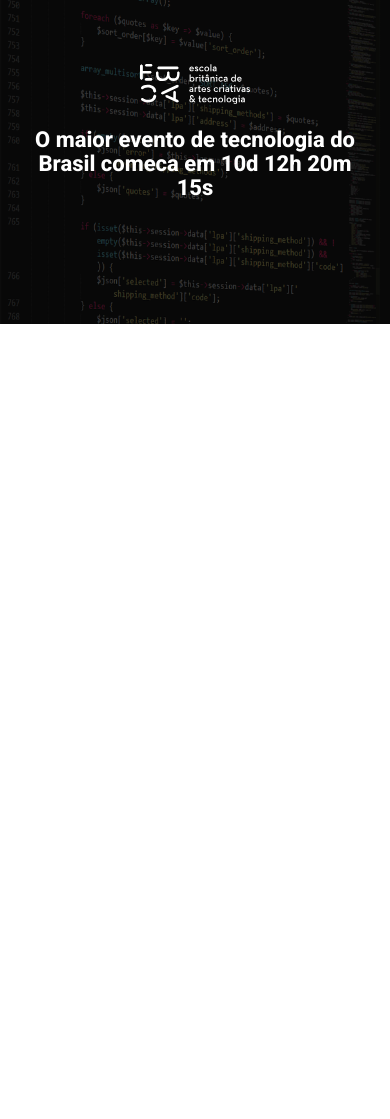
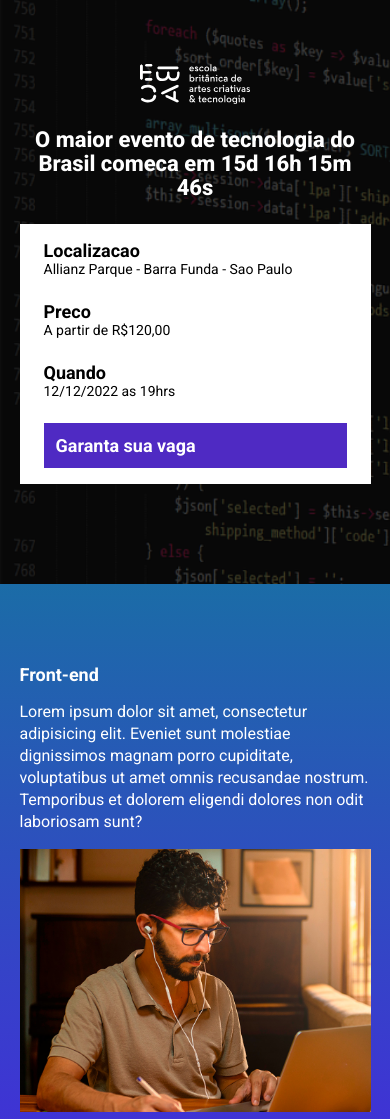
Before and after one commit to gabrielblp/ebac_tech_talks, a website built with Parcel: page src/index.html in a window 390 px wide. Shown: the top 1119 px of the page. Before the commit the page ends 844 px from the top, so only its background shows below. Built offline with nearby package versions, Linux system fonts and the light colour scheme.

Commit message:
criando a contagem regressiva

```diff
--- a/package.json
+++ b/package.json
@@ -3,6 +3,7 @@
   "version": "1.0.0",
   "scripts": {
     "dev": "parcel src/index.html src/styles/main.scss src/scripts/main.js",
+    "build": "parcel build src/index.html",
     "test": "echo \"Error: no test specified\" && exit 1"
   },
   "keywords": [],
--- a/src/index.html
+++ b/src/index.html
@@ -8,17 +8,84 @@
     <link rel="preconnect" href="https://fonts.gstatic.com" crossorigin>
     <link href="https://fonts.googleapis.com/css2?family=Lobster&family=Roboto:ital,wght@0,100..900;1,100..900&display=swap" rel="stylesheet">
     <link rel="stylesheet" href="styles/main.scss">
+    <link rel="stylesheet" href="https://unpkg.com/aos@next/dist/aos.css" />
 </head>
 <body>
     <header class="hero">
         <div class="container">
             <img class="hero__logo" src="./images/ebac_logo.svg" alt="EBAC">
             <p class="hero__text">
-                O maior evento de tecnologia do Brasil comeca em 10d 12h 20m 15s
+                O maior evento de tecnologia do Brasil comeca em <span id="contador"></span>
             </p>
+            <div class="infos-bar">
+                <ul class="infos-bar__infos">
+                    <li class="infos-bar__infos__item">
+                        <b>Localizacao</b>
+                        Allianz Parque - Barra Funda - Sao Paulo
+                    </li>
+                    <li class="infos-bar__infos__item">
+                        <b>Preco</b>
+                        A partir de R$120,00
+                    </li>
+                    <li class="infos-bar__infos__item">
+                        <b>Quando</b>
+                        12/12/2022 as 19hrs
+                    </li>
+                </ul>
+                <a class="button button--primary" href="#">Garanta sua vaga</a>
+            </div>
         </div>
     </header>
 
-    <script src="scripts/main.js"></script>
+    <section class="event event--front-end">
+        <div class="container" data-aos="fade-right">
+            <div class="event__details">
+                <h2 class="event__details__title">Front-end</h2>
+                <p class="event__details__description">
+                    Lorem ipsum dolor sit amet, consectetur adipisicing elit. Eveniet sunt molestiae dignissimos magnam porro cupiditate, voluptatibus ut amet omnis recusandae nostrum. Temporibus et dolorem eligendi dolores non odit laboriosam sunt?
+                </p>
+            </div>
+            <img class="event__image" src="./images/frontend.png" alt="Front-end">
+        </div>
+    </section>
+
+    <section class="event event--ui-ux event--image-left">
+        <div class="container"  data-aos="fade-left">
+            <div class="event__details">
+                <h2 class="event__details__title">UI/UX</h2>
+                <p class="event__details__description">
+                    Lorem ipsum dolor sit amet, consectetur adipisicing elit. Eveniet sunt molestiae dignissimos magnam porro cupiditate, voluptatibus ut amet omnis recusandae nostrum. Temporibus et dolorem eligendi dolores non odit laboriosam sunt?
+                </p>
+            </div>
+            <img class="event__image" src="./images/frontend.png" alt="Front-end">
+        </div>
+    </section>
+
+    <section class="event event--data-science">
+        <div class="container" data-aos="fade-right">
+            <div class="event__details">
+                <h2 class="event__details__title">DATA SCIENCE</h2>
+                <p class="event__details__description">
+                    Lorem ipsum dolor sit amet, consectetur adipisicing elit. Eveniet sunt molestiae dignissimos magnam porro cupiditate, voluptatibus ut amet omnis recusandae nostrum. Temporibus et dolorem eligendi dolores non odit laboriosam sunt?
+                </p>
+            </div>
+            <img class="event__image" src="./images/frontend.png" alt="Front-end">
+        </div>
+    </section>
+
+    <section class="event event--back-end event--image-left">
+        <div class="container" data-aos="fade-left">
+            <div class="event__details">
+                <h2 class="event__details__title">back-end</h2>
+                <p class="event__details__description">
+                    Lorem ipsum dolor sit amet, consectetur adipisicing elit. Eveniet sunt molestiae dignissimos magnam porro cupiditate, voluptatibus ut amet omnis recusandae nostrum. Temporibus et dolorem eligendi dolores non odit laboriosam sunt?
+                </p>
+            </div>
+            <img class="event__image" src="./images/frontend.png" alt="Front-end">
+        </div>
+    </section>
+
+    <script src="https://unpkg.com/aos@next/dist/aos.js"></script>
+    <script src="./scripts/main.js" defer></script>
 </body>
 </html>
--- a/src/scripts/main.js
+++ b/src/scripts/main.js
@@ -1 +1,32 @@
-console.log("ola mundo")
+AOS.init();
+
+const dataDoEvento = new Date("Dec 12, 2025 19:00:00");
+const timeStampDoEvento = dataDoEvento.getTime();
+
+ const contaAsHoras = setInterval(function(){
+    const agora = new Date();
+    const timeStampAtual = agora.getTime();
+
+    const distanciaAteOEvento = timeStampDoEvento - timeStampAtual;
+
+    const diasEmMs = 1000 * 60 * 60 * 24;
+    const horaEmMs = 1000 * 60 * 60;
+    const minutoEmMs = 1000 * 60;
+
+    const diasAteOEvento = Math.floor(distanciaAteOEvento / diasEmMs);
+    const horasAteOEvento = Math.floor((distanciaAteOEvento % diasEmMs) / horaEmMs);
+    const minutosAteOEvento = Math.floor((distanciaAteOEvento % horaEmMs) / minutoEmMs);
+    const segundosAteOEvento = Math.floor((distanciaAteOEvento % minutoEmMs) / 1000);
+
+    console.log(diasAteOEvento);
+    console.log(horasAteOEvento);
+    console.log(minutosAteOEvento);
+    console.log(segundosAteOEvento);
+
+    document.getElementById('contador').innerHTML = `${diasAteOEvento}d ${horasAteOEvento}h ${minutosAteOEvento}m ${segundosAteOEvento}s`
+
+    if(distanciaAteOEvento < 0){
+        clearInterval(contaAsHoras);
+        document.getElementById('contador').innerHTML = 'Evento expirado';
+    }
+ }, 1000);
--- /dev/null
+++ b/src/styles/_event.scss
@@ -0,0 +1,63 @@
+@use 'variables';
+
+.event{
+    padding: 80px 0;
+
+    &--front-end{
+        background-image: linear-gradient(variables.$blue1, variables.$blue2);
+    }
+
+    &--ui-ux{
+        background-image: linear-gradient(variables.$blue2, variables.$pink);
+    }
+
+    &--data-science{
+        background-image: linear-gradient(variables.$pink, variables.$yellow);
+    }
+
+    &--back-end{
+        background-image: linear-gradient(variables.$yellow, variables.$pink);
+    }
+
+    &--image-left{
+        .container{
+            flex-direction: row-reverse;
+        }
+    }
+
+    .container{
+        display: flex;
+        gap: 40px;
+    }
+
+    &__image{
+        max-width: 360px;
+    }
+
+    &__details{
+        &__title{
+            font-size: 18px;
+            font-weight: bold;
+            margin-bottom: 16px;
+        }
+
+        &__description{
+            line-height: 22px;
+        }
+    }
+
+    @media(max-width: 640px){
+        .container{
+            display: block;
+        }
+
+        &__image{
+            width: 100%;
+        }
+
+        &__details{
+            margin-right: 0;
+            margin-bottom: 16px;
+        }
+    }
+}
--- a/src/styles/_hero.scss
+++ b/src/styles/_hero.scss
@@ -1,3 +1,5 @@
+@use 'variables';
+
 .hero{
     padding-top: 64px;
     padding-bottom: 100px;
@@ -16,7 +18,7 @@
         left: 0;
         width: 100%;
         height: 100%;
-        background-color: #000;
+        background-color: variables.$secondaryTextColor;
         content: '';
         opacity: 0.7;
     }
--- /dev/null
+++ b/src/styles/_variables.scss
@@ -0,0 +1,8 @@
+$textColor: #fff;
+$secondaryTextColor: #000;
+
+$blue1: #1b6ca7;
+$blue2: #442bdb;
+$pink: #89223b;
+$yellow: #9c791d;
+$purple: #4f2ac3;
--- /dev/null
+++ b/src/styles/components/_buttons.scss
@@ -0,0 +1,26 @@
+@use '../variables';
+
+.button{
+    padding: 12px;
+    font-size: 18px;
+    font-weight: bold;
+    text-decoration: none;
+    text-align: center;
+    white-space: nowrap;
+
+    &--primary{
+        color: #fff;
+        background-color: variables.$purple;
+    }
+
+    @media(max-width: 640px){
+        display: flex;
+        width: 100%;
+        align-items: center;
+    }
+
+    @media(max-width: 1024px){
+        display: flex;
+        align-items: center;
+    }
+}
--- /dev/null
+++ b/src/styles/components/_infos_bar.scss
@@ -0,0 +1,42 @@
+@use '../variables';
+
+.infos-bar{
+    padding: 16px 24px;
+    background-color: variables.$textColor;
+    display: flex;
+    justify-content: space-between;
+
+    &__infos{
+        display: flex;
+        gap: 40px;
+
+        &__item{
+            font-size: 14px;
+            color: variables.$secondaryTextColor;
+
+            b{
+                font-size: 18px;
+                display: block;
+                color: variables.$secondaryTextColor;
+            }
+        }
+    }
+
+    @media(max-width: 640px){
+        display: block;
+
+        &__infos{
+            display: block;
+
+            &__item{
+                margin-bottom: 24px;
+
+            }
+        }
+    }
+    @media(max-width: 1024px){
+        &__infos{
+            gap: 16px;
+        }
+    }
+}
--- a/src/styles/main.scss
+++ b/src/styles/main.scss
@@ -1,11 +1,16 @@
 @use 'hero';
+@use 'components/infos_bar';
+@use 'components/buttons';
+@use 'event';
+@use 'variables';
 
 *{
     margin: 0;
     padding: 0;
     box-sizing: border-box;
     font-family: roboto, sans-serif;
-    color: #fff;
+    color: variables.$textColor;
+    list-style: none;
 }
 
 .container{
```
